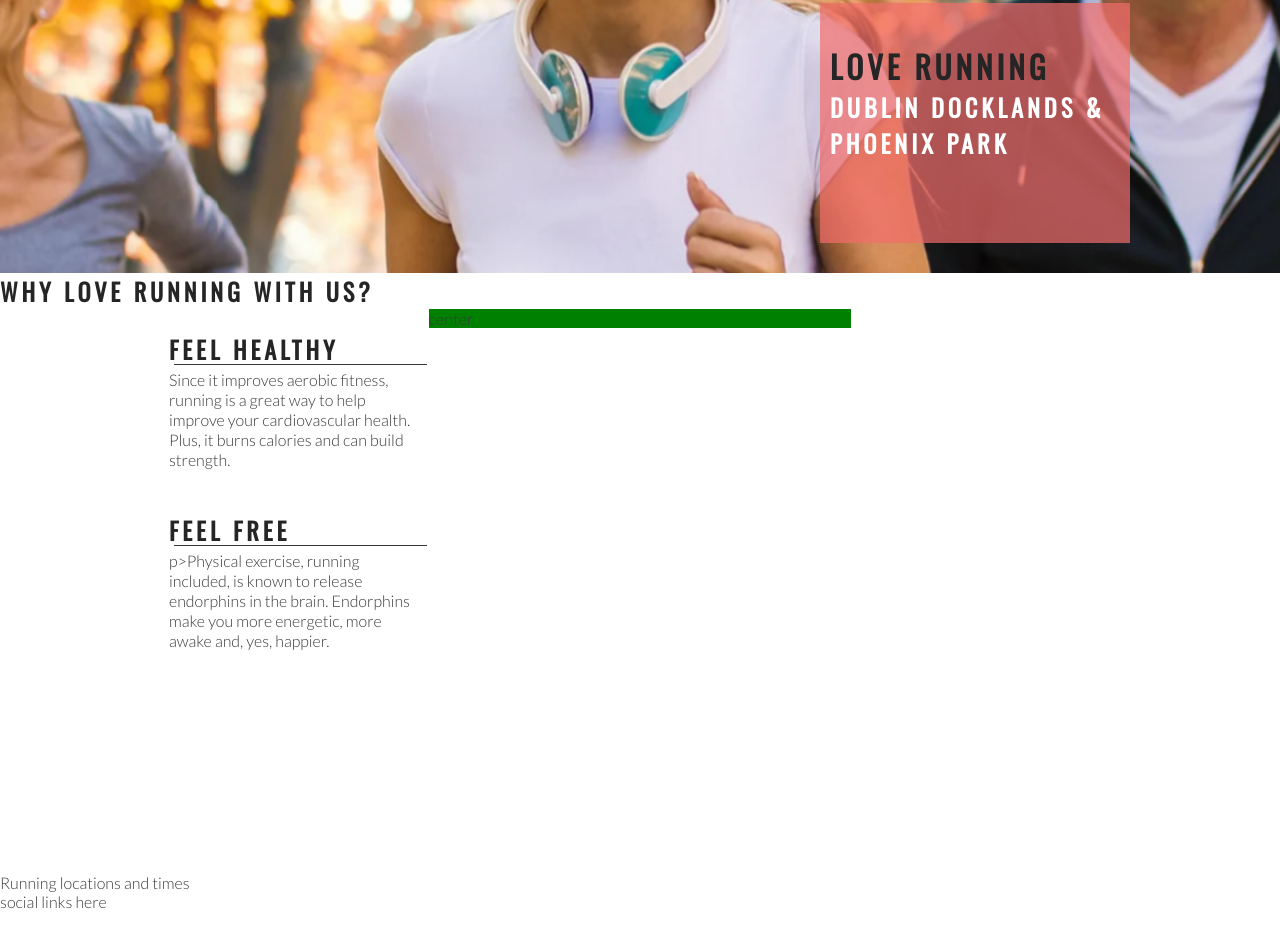
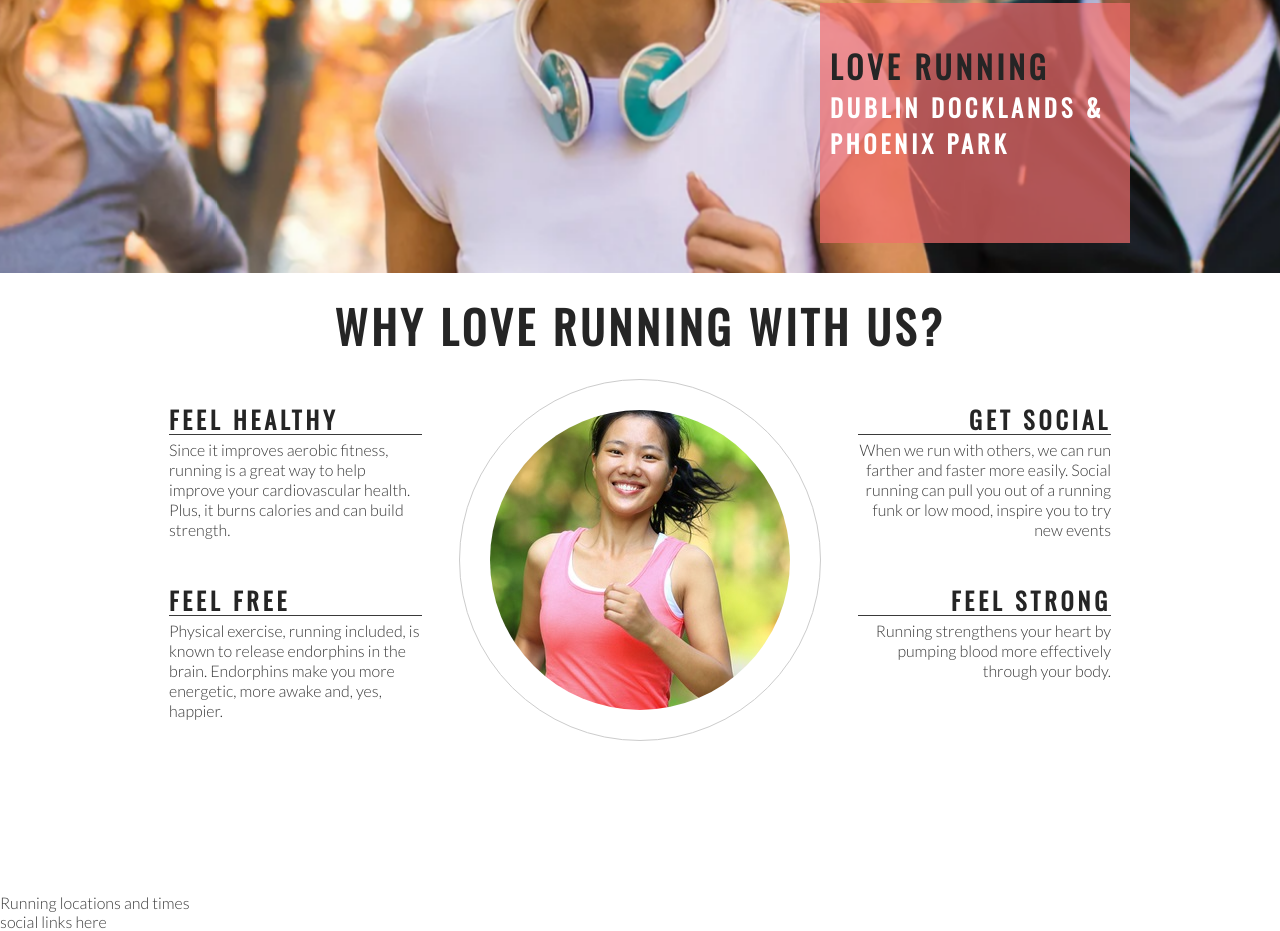
Before and after one commit to felipesimao1/love-running, a plain HTML site: page index.html in a window 1280 px wide. Shown: the part 402-1333 px from the top of the page. Drawn offline with nearby package versions, Linux system fonts and the light colour scheme.

Commit message:
add central image

```diff
--- a/assets/css/style.css
+++ b/assets/css/style.css
@@ -125,22 +125,22 @@ h1, h2 {
     float: left;
 }
 
-#right-about{
+#right-about {
     padding-top: 30px;
     width: 33%;
     float: right;
-    background-color: silver;
+    margin-left: 60px;
 }
 
 #center-about{
     width: 33%;
     margin: 0 auto;
-    background-color: green;
 }
+
 hr{
     border-top: 1px solid #3a3a3a;
     width: 100%;
-    margin: 5px;
+    margin: 5px 0;
 }
 
 .left-about-heading{
@@ -150,3 +150,42 @@ hr{
     clear: both;
     margin-bottom: 50px;
 }
+
+.right-about-heading{
+    width: 60%;
+    float: left;
+    line-height: 20px;
+    clear: both;
+    margin-bottom: 50px;
+}
+
+.right-about-heading h2{
+    text-align: right;
+}
+
+.right-about-heading{
+    text-align: right;
+}
+
+#welcome{
+    text-align: center;
+    margin: 20px 0;
+    font-size: 280%;
+}
+
+#circle-container{
+    width: 300px;
+    height: 300px;
+    padding: 30px;
+    border-style: solid;
+    border-color: #ccc;
+    border-width: 1px;
+    border-radius: 50%;
+    margin: 0 auto;
+}
+
+#circle-cover-bg{
+    background: url(../image/ethos-center-image.jpg) no-repeat center center;
+    height: 100%;
+    border-radius: 50%;
+}
--- a/index.html
+++ b/index.html
@@ -33,7 +33,7 @@
 
     <section id="club-ethos">
 
-        <h1>Why Love Running With Us?</h1>
+        <h2 id="welcome">Why Love Running With Us?</h2>
             <div id="left-about">
                 <div class="left-about-heading">
                     <h2>Feel Healthy</h2>
@@ -45,11 +45,30 @@
                 <div class="left-about-heading">
                     <h2>Feel Free</h2>
                     <hr>
-                    p>Physical exercise, running included, is known to release endorphins in the brain. Endorphins make you more energetic, more awake and, yes, happier. </p>
+                    <p>Physical exercise, running included, is known to release endorphins in the brain. Endorphins make you more energetic, more awake and, yes, happier. </p>
                 </div>
             </div>
 
-            <div id="center-about">center</div>
+            <div id="right-about">
+                <div class="right-about-heading">
+                    <h2>Get Social</h2>
+                    <hr>
+                    <p>When we run with others, we can run farther and faster more easily. Social running can pull you out of a running funk or low mood, inspire you to try new events</p>
+                </div>
+
+
+                <div class="right-about-heading">
+                    <h2>Feel Strong</h2>
+                    <hr>
+                    <p>Running strengthens your heart by pumping blood more effectively through your body. </p>
+                </div>
+            </div>
+
+            <div id="center-about">
+                <div id="circle-container">
+                    <div id="circle-cover-bg"></div>
+                </div>
+            </div>
     </section>
 
 
```
Also changed, not shown: assets/image/ethos-center-image.jpg (added).
